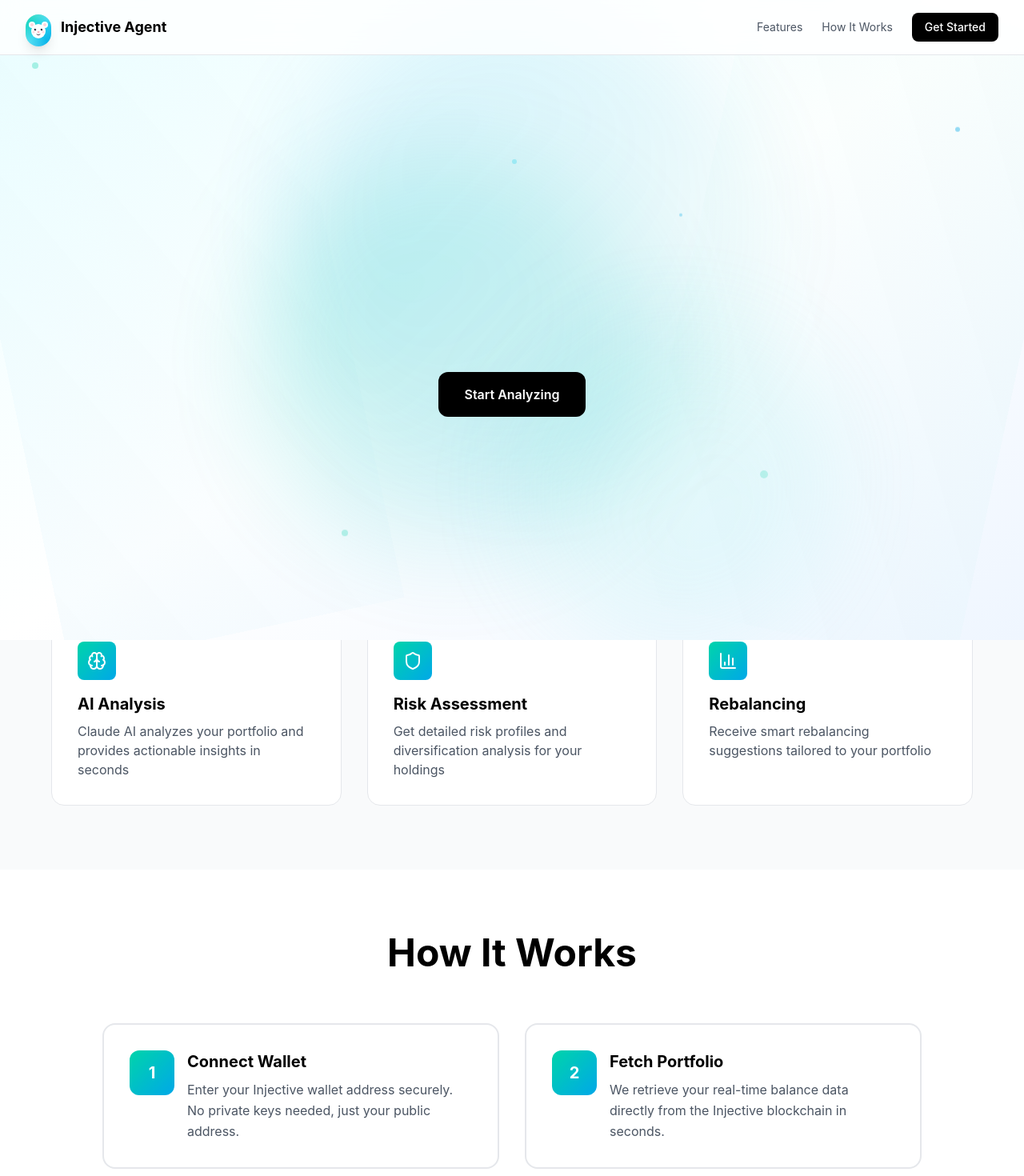
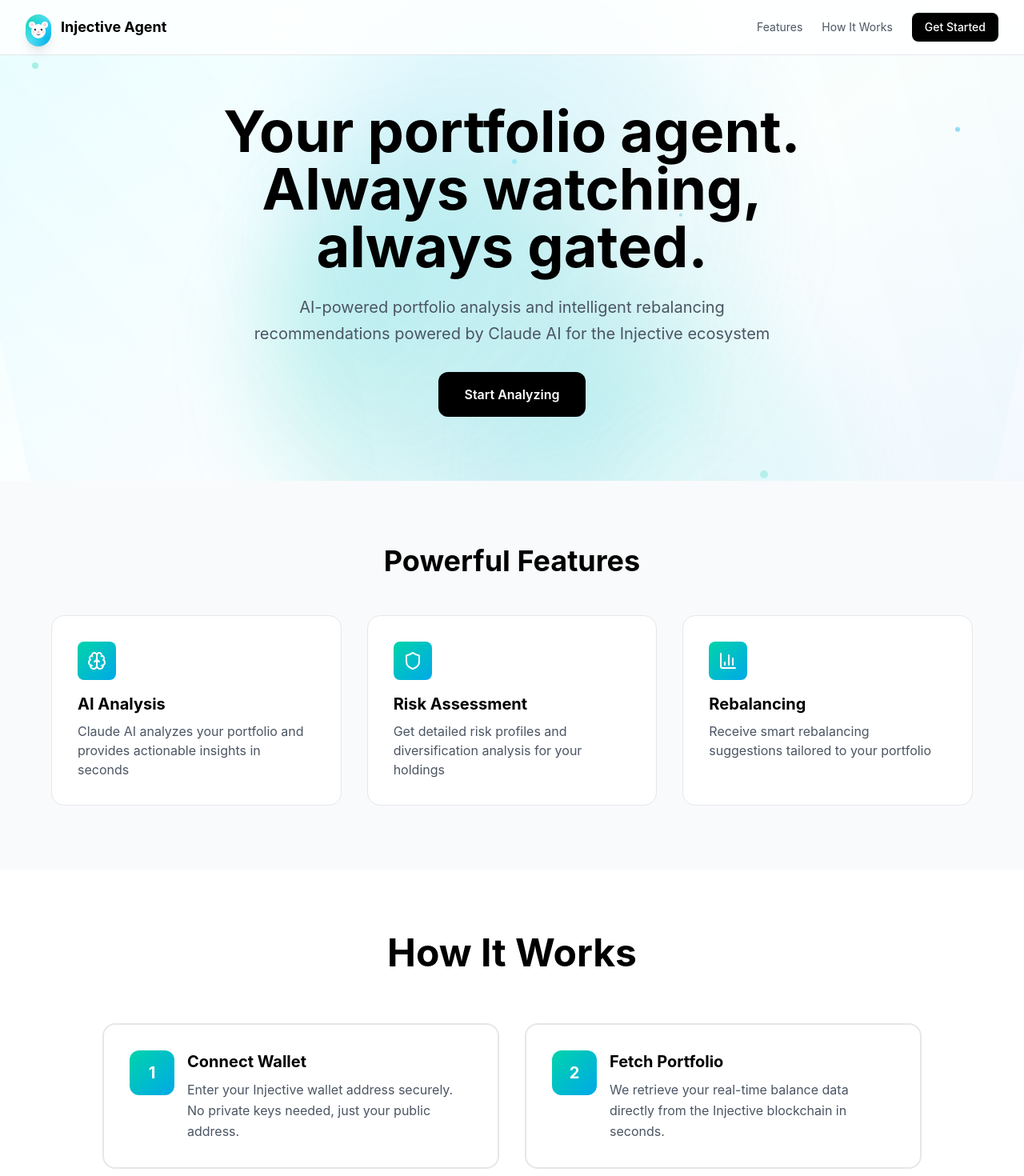
Before and after one commit to thesithunyein/injective-ai-portfolio-agent, a Next.js app: page / in a window 1280 px wide. Shown: the top 1470 px of the page at 80% size. Built offline with nearby package versions, Linux system fonts and the light colour scheme.

Commit message:
Fix: Add z-index layering to ensure hero text appears above background

```diff
--- a/src/app/page.tsx
+++ b/src/app/page.tsx
@@ -79,7 +79,7 @@
     return (
       <main className="min-h-screen bg-white relative overflow-hidden">
         {/* Cool Animated Background */}
-        <div className="fixed inset-0 pointer-events-none overflow-hidden">
+        <div className="fixed inset-0 pointer-events-none overflow-hidden z-0">
           {/* Gradient mesh background */}
           <div className="absolute inset-0 bg-gradient-to-br from-cyan-50 via-white to-blue-50" />
 
@@ -125,7 +125,7 @@
         </nav>
 
         {/* Hero Section */}
-        <section className="pt-32 pb-20 px-4 md:px-8">
+        <section className="relative z-10 pt-32 pb-20 px-4 md:px-8">
           <div className="max-w-4xl mx-auto text-center">
             <h1 className="text-6xl md:text-7xl font-bold text-black mb-6 leading-tight">
               Your portfolio agent.
@@ -150,7 +150,7 @@
         </section>
 
         {/* Features Section */}
-        <section id="features" className="py-20 px-4 md:px-8 bg-gray-50">
+        <section id="features" className="relative z-10 py-20 px-4 md:px-8 bg-gray-50">
           <div className="max-w-6xl mx-auto">
             <h2 className="text-4xl font-bold text-black mb-12 text-center">Powerful Features</h2>
             <div className="grid md:grid-cols-3 gap-8">
@@ -180,7 +180,7 @@
         </section>
 
         {/* How It Works */}
-        <section id="how-it-works" className="py-20 px-4 md:px-8 relative">
+        <section id="how-it-works" className="relative z-10 py-20 px-4 md:px-8">
           <div className="max-w-5xl mx-auto">
             <h2 className="text-4xl md:text-5xl font-bold text-black mb-16 text-center">How It Works</h2>
             <div className="grid md:grid-cols-2 gap-8">
@@ -240,7 +240,7 @@
         </section>
 
         {/* CTA Section */}
-        <section id="wallet-section" className="py-20 px-4 md:px-8 bg-gray-50">
+        <section id="wallet-section" className="relative z-10 py-20 px-4 md:px-8 bg-gray-50">
           <div className="max-w-2xl mx-auto">
             <h2 className="text-4xl font-bold text-black mb-8 text-center">Ready to Analyze?</h2>
             <WalletConnect />
@@ -248,7 +248,7 @@
         </section>
 
         {/* Footer */}
-        <footer className="bg-black text-white py-12 px-4 md:px-8">
+        <footer className="relative z-10 bg-black text-white py-12 px-4 md:px-8">
           <div className="max-w-6xl mx-auto text-center text-gray-400 text-sm">
             <p>Built for Injective Solo AI Builder Sprint</p>
             <p className="mt-2">Powered by Claude AI and Injective Blockchain</p>
```
